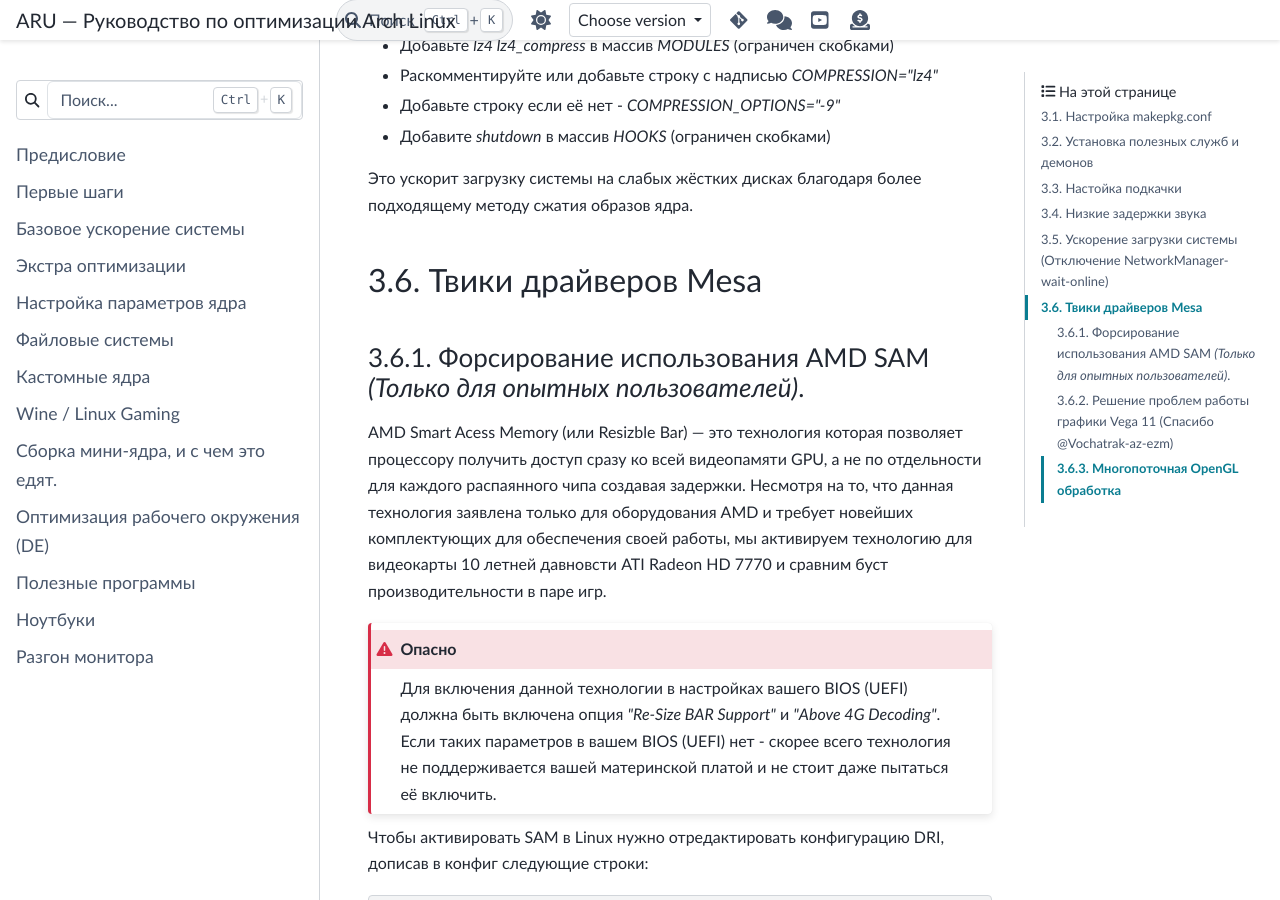
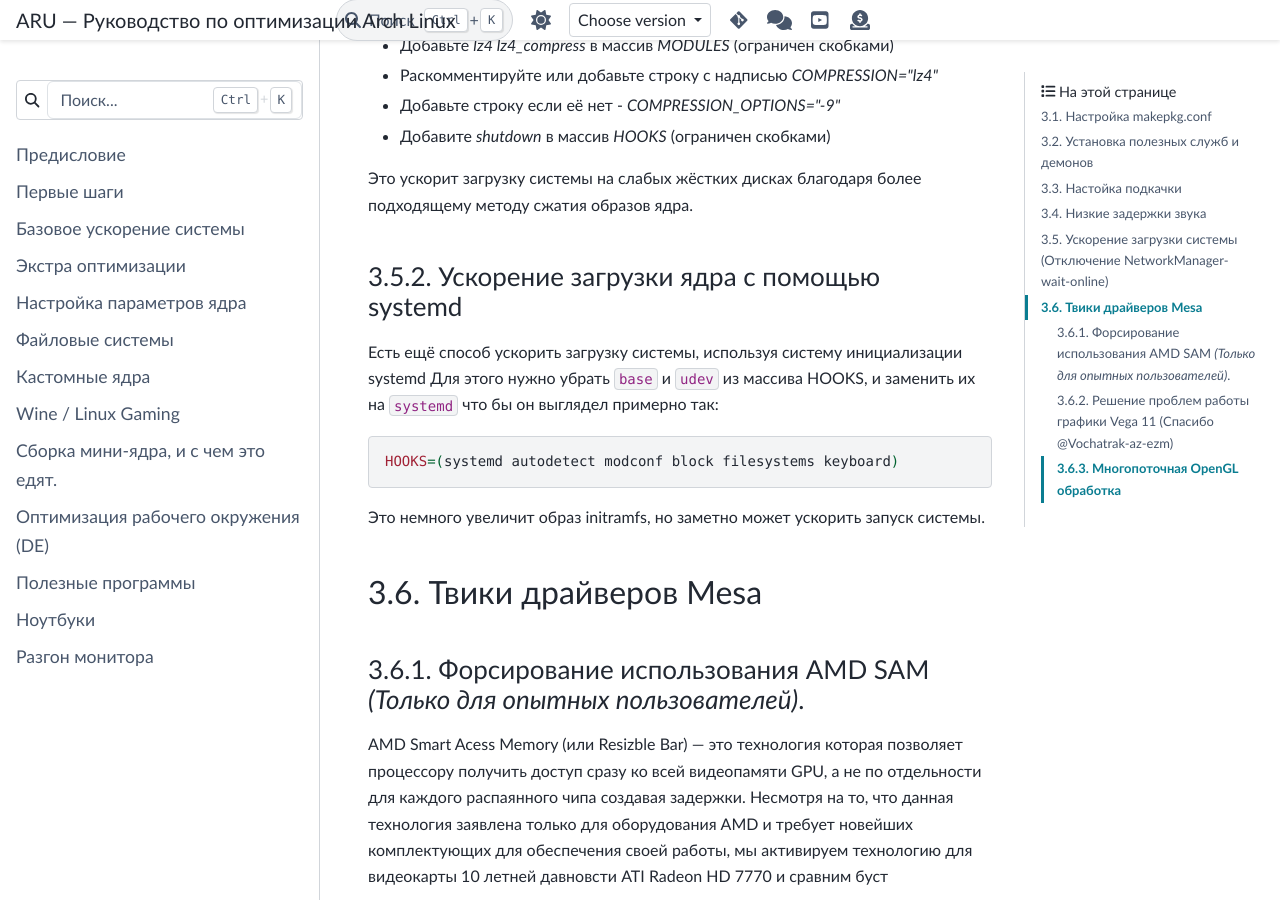
Before and after one commit to ventureoo/ARU, a Sphinx documentation site: the page built from docs/source/generic-system-acceleration.rst, in a window 1280 px wide and 900 px high, scrolled down 8936 px. Built offline with Sphinx 7.4.7 and the PyData theme 0.15.4, drawn with Linux system fonts in a browser that asks for light colours.

Commit message:
generic-system-acceleration: added systemd mkinitcpio hook

```diff
--- a/docs/source/generic-system-acceleration.rst
+++ b/docs/source/generic-system-acceleration.rst
@@ -404,6 +404,21 @@
 Это ускорит загрузку системы на слабых жёстких дисках благодаря более
 подходящему методу сжатия образов ядра.
 
+.. index:: startup-acceleration, hdd, ssd, systemd, mkinitcpio
+.. _speed-up-systemd-startup:
+
+-----------------------------------------
+Ускорение загрузки ядра c помощью systemd
+-----------------------------------------
+
+Есть ещё способ ускорить загрузку системы, используя систему инициализации systemd
+Для этого нужно убрать ``base`` и ``udev`` из массива HOOKS, и заменить их
+на ``systemd`` что бы он выглядел примерно так::
+
+  HOOKS=(systemd autodetect modconf block filesystems keyboard)
+
+Это немного увеличит образ initramfs, но заметно может ускорить запуск системы.
+
 ======================
 Твики драйверов Mesa
 ======================
```
